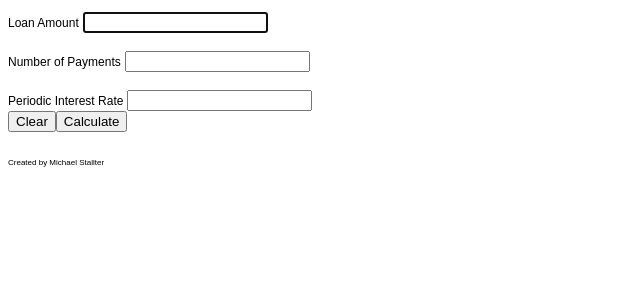
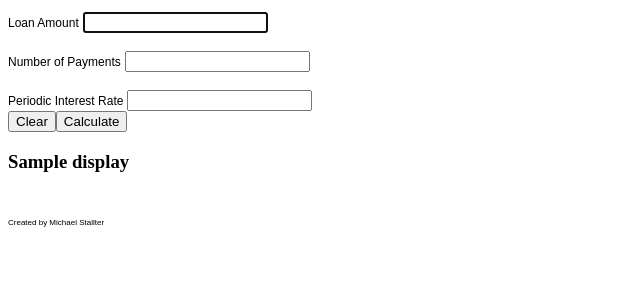
Before and after one commit to mstallter/LoanCalculator, a Flask app: template templates/index.html in a window 1280 px wide. Shown: the part 33-333 px from the top of the page, without its empty margins (0-640 px from the left). Run offline with Flask 2, Linux system fonts and the light colour scheme; the template is opened without the code that fills it: most values are stand-ins (such as "Sample title", 1, 10 or a date in 2020).

Commit message:
added display

```diff
--- a/app.py
+++ b/app.py
@@ -12,8 +12,8 @@ def index():
         i = float(form["intrate"]) / 12
         D = (((1+i)**n)-1)/(i*(1+i)**n)
         P = round(A/D, 2)
-        print('Your loan payment is $', P, sep=' ')
-    return render_template('index.html', pageTitle='loanCalc')
-
+        final = 'Your loan payment is $' + str(P)
+        return render_template('index.html', display=final, pageTitle='loanCalc')
+    return render_template('index.html', pageTitle='loanCalc' )
 if __name__ == '__main__':
     app.run(debug=True)
--- a/templates/index.html
+++ b/templates/index.html
@@ -17,4 +17,8 @@
 	<button type="reset" name="Reset">Clear</button><button type="submit" name="submit">Calculate</button>
 </form>
 
+<p>
+	<h3> {{ display }}</h3>
+</p>
+
 {% endblock %}
```
